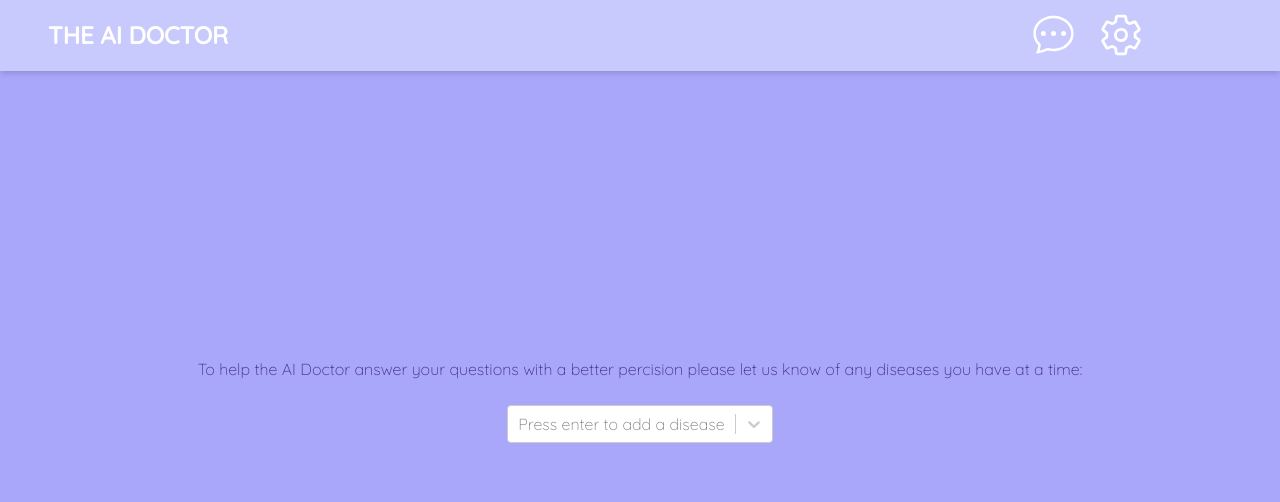
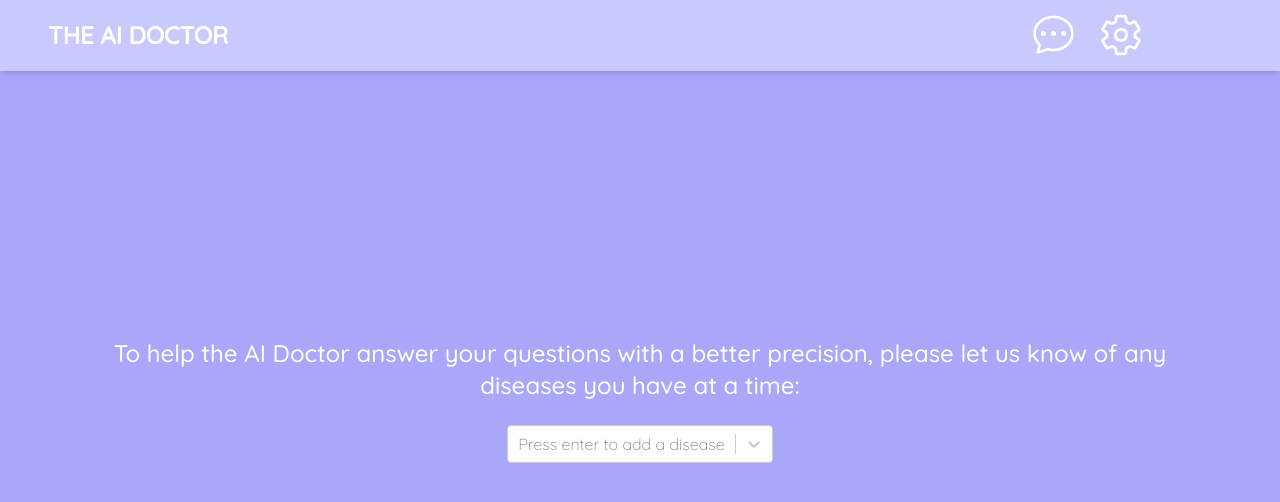
Before and after one commit to Nyumat/TheAIDoctor, a React (Vite) app in the folder frontend/: page /settings in a window 1280 px wide. Shown: the top 502 px of the page. Built offline with nearby package versions, Linux system fonts and the light colour scheme; no server answers.

Commit message:
setting styling

```diff
--- a/frontend/src/index.css
+++ b/frontend/src/index.css
@@ -21,6 +21,10 @@ html {
     margin-right: 365px;
 }
 
+.text {
+    background-color: white;
+}
+
 body {
     font-family: 'Quicksand', sans-serif;
     font-weight: 300;
--- a/frontend/src/pages/Settings.jsx
+++ b/frontend/src/pages/Settings.jsx
@@ -36,10 +36,13 @@ const addTags = (event) => {
 const Settings = () => {
   return (
     <>
-      <p className="flex items-center justify-center text-pallete-purple-900">
-        To help the AI Doctor answer your questions with a better percision
-        please let us know of any diseases you have at a time:{" "}
-      </p>
+
+      <div className="  mx-10 px-10">
+        <h1 className="flex items-center text-2xl justify-center  text-center text-white">
+          To help the AI Doctor answer your questions with a better precision,
+          please let us know of any diseases you have at a time:{" "}
+        </h1>
+      </div>
       <br></br>
       <Layout>
         <CreatableSelect
@@ -51,9 +54,12 @@ const Settings = () => {
           placeholder="Press enter to add a disease"
           onKeyUp={(event) => addTags(event)}
           size="10rm"
+
         />
       </Layout>
-    </>
+
+
+     </>
   );
 };
 
```
Also changed, not shown: 1 other file (tests, documents, lock files or other folders).
